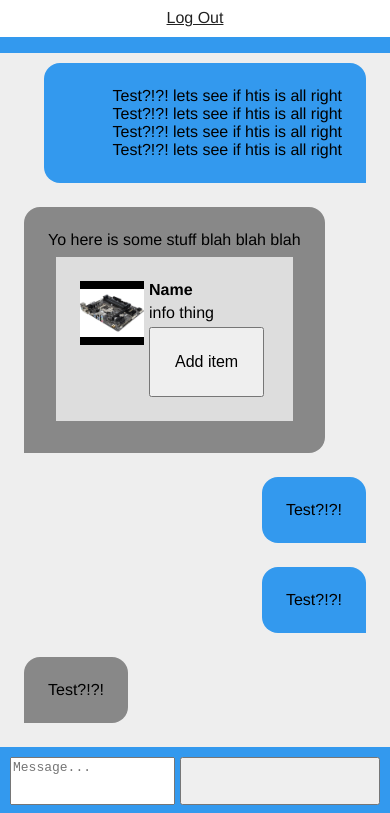
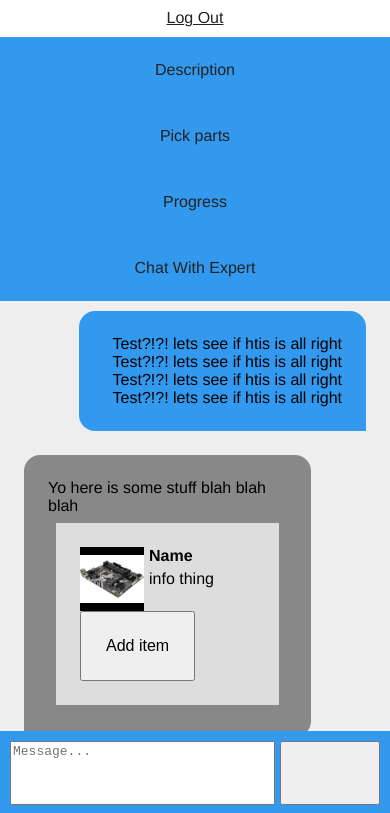
Before and after one commit to bk752/cse134, a plain HTML site: page chat.html in a window 390 px wide. Shown: the part 29-842 px from the top of the page. Drawn offline with Linux system fonts and the light colour scheme.

Commit message:
Make fix mobile chat

```diff
--- a/style.css
+++ b/style.css
@@ -192,7 +192,6 @@ a.button {
 	right: 0;
 	bottom: 0;
 	top: 82px;
-	background-color: yellow;
 }
 
 #chat__price {
@@ -389,6 +388,10 @@ form {
 		padding: 24px;
 	}
 
+	#chat__price {
+		display: none;
+	}
+
 	.header__login, .header__signup {
 		display: block;
 		font-size: 1em;
@@ -443,7 +446,7 @@ form {
 	.timeline__text {
 		font-size: 1em;
 		margin-left: 32px;
-		flex: 1 0 auto;
+		flex: 1 1 auto;
 	}
 
 	.timeline__info {
@@ -476,37 +479,28 @@ form {
 	}
 
 	#chatbox {
-		position: absolute;
-		left: 0;
-		right: 0;
-		bottom: 0;
-		top: 82px;
-		background-color: yellow;
+		top: 0;
+		position: relative;
 	}
 
 	#chat__messaging {
-		position: absolute;
-		left: 0;
-		right: 0;
-		top: 0;
-		bottom: 0;
-		display: flex;
-		flex-direction: column;
+		position: static;
+		display: block;
 	}
 
 	#chat__log {
 		padding-top: 10px;
 		width: 100%;
-		flex: 1 1 auto;
-		overflow: auto;
+		margin-bottom: calc(4em + 10px);
 	}
 
 	#chat__input {
-		height: 3em;
+		height: 4em;
 		padding: 10px;
-		flex: 0 0 auto;
-		display: flex;
-		flex-direction: row;
+		position: fixed;
+		bottom: 0;
+		left: 0;
+		right: 0;
 	}
 
 	button {
@@ -522,7 +516,7 @@ form {
 	}
 
 	#chat__send {
-		width: 200px;
+		width: 100px;
 		height: 100%;
 		margin-left: 5px;
 		font-size: 0px;
@@ -536,7 +530,7 @@ form {
 
 	.chat__message {
 		display: inline-block;
-		max-width: 80%;
+		max-width: 70%;
 		padding: 24px;
 		border-radius: 16px 16px 16px 0;
 	}
```
